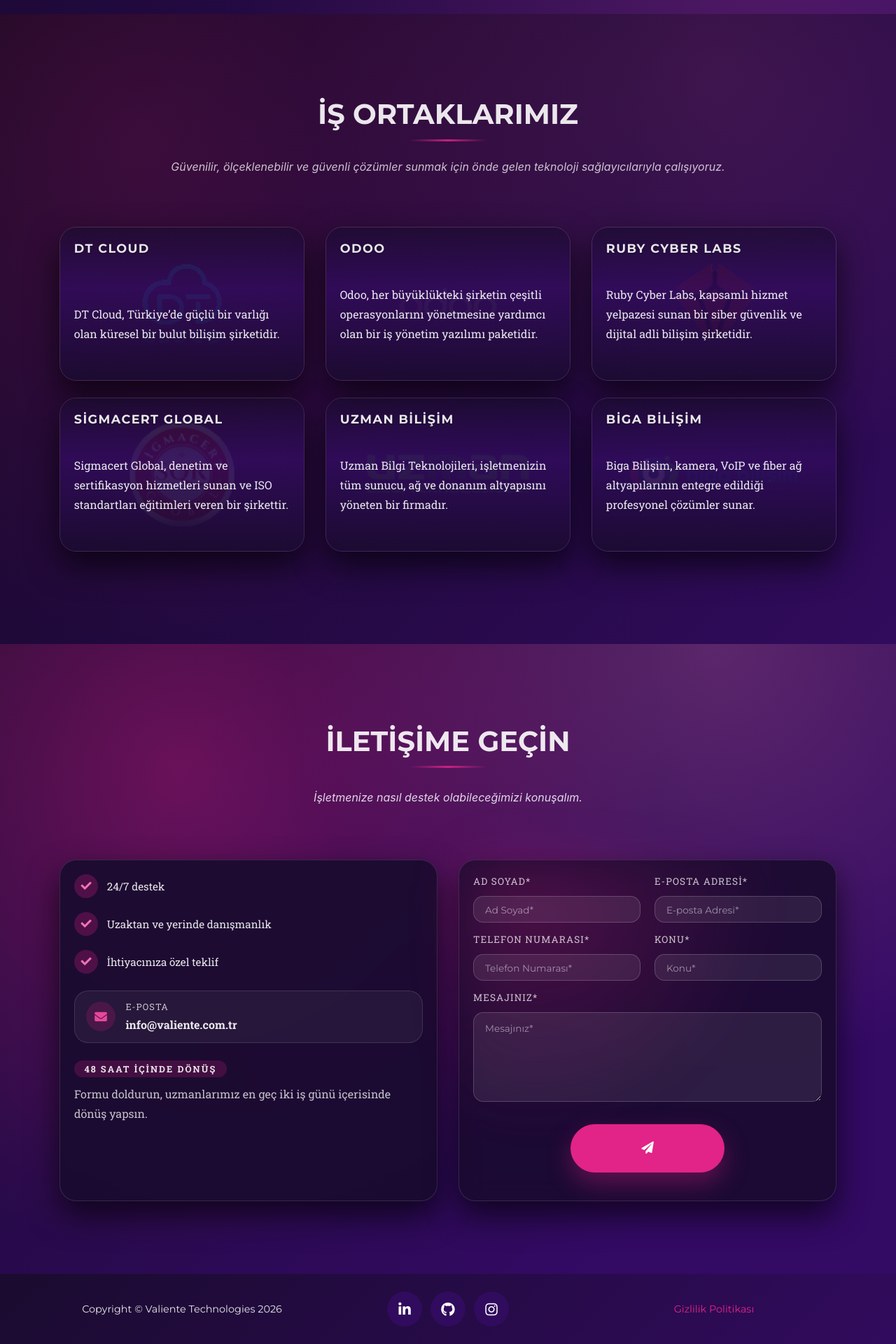
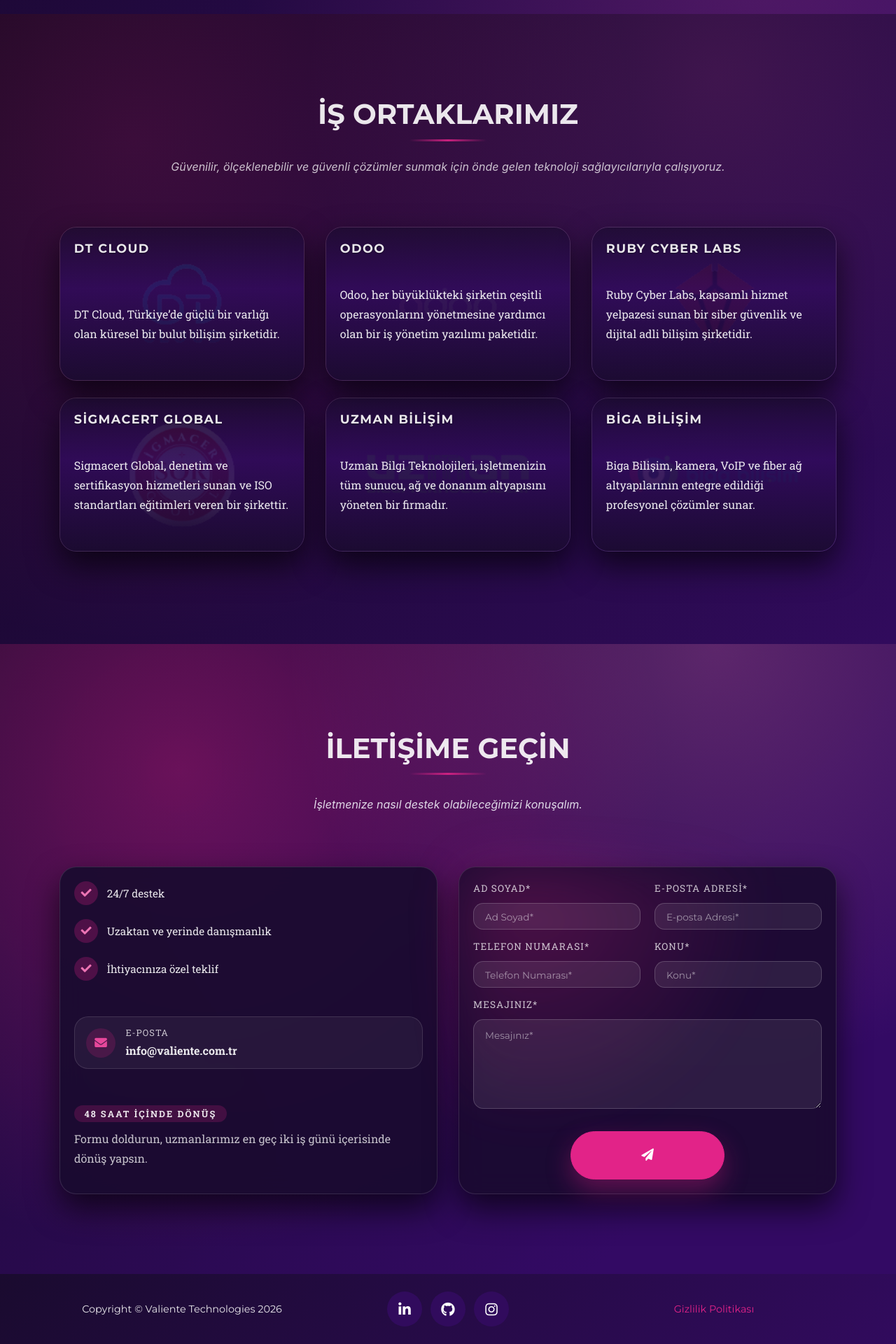
Before and after one commit to ValienteTechnologies/ValienteTechnologies.github.io, a Jekyll site: the page built from index.md, in a window 1280 px wide. Shown: the part 4480-6400 px from the top of the page at 70% size. Built offline with Jekyll 4.4.1, drawn with Linux system fonts in a browser that asks for light colours; some web fonts are replaced.

Commit message:
fix contact

```diff
--- a/_sass/layout/_contact.scss
+++ b/_sass/layout/_contact.scss
@@ -28,21 +28,20 @@
     padding: clamp(1.25rem, calc(var(--space-card-padding-lg) * 0.55), var(--space-card-padding-lg));
     background: rgba($valiente-midnight, 0.9);
     @include backdrop-blur(18px);
-    min-height: auto;
-    height: auto;
+    min-height: 100%;
     display: flex;
     flex-direction: column;
     gap: 1rem;
-    justify-content: flex-start;
 
     &--info {
       background: rgba($valiente-midnight, 0.92);
       .contact-panel__content {
-        display: grid;
-        grid-auto-rows: minmax(min-content, auto);
-        align-content: start;
+        display: flex;
+        flex-direction: column;
+        flex: 1;
         gap: 1.5rem;
-        flex: none;
+        justify-content: space-between;
+        min-height: 0;
       }
     }
 
@@ -150,8 +149,6 @@
   }
 
   .contact-availability {
-    margin-top: auto;
-
     .badge {
       display: inline-flex;
       align-items: center;
@@ -211,19 +208,23 @@
     resize: vertical;
   }
 
-  .contact-panel--form form {
-    display: grid;
-    grid-template-rows: auto auto auto;
-    min-height: auto;
-    gap: 1.25rem;
+  .contact-panel--form {
+    form {
+      display: flex;
+      flex-direction: column;
+      flex: 1;
+      gap: 1.25rem;
+      min-height: 0;
+    }
   }
 
   .contact-form-fields {
-    flex-grow: 1;
+    flex: 1;
     display: grid;
     grid-template-columns: repeat(auto-fit, minmax(220px, 1fr));
     gap: 0.9rem 1.25rem;
     align-content: space-between;
+    min-height: 0;
   }
 
   .contact-form-fields .form-field {
@@ -237,7 +238,7 @@
   }
 
   .contact-form-actions {
-    margin-top: auto;
+    flex-shrink: 0;
     padding-top: 0.75rem;
 
     .btn {
```
